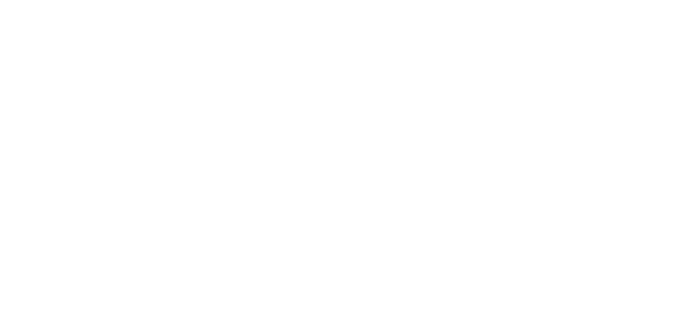
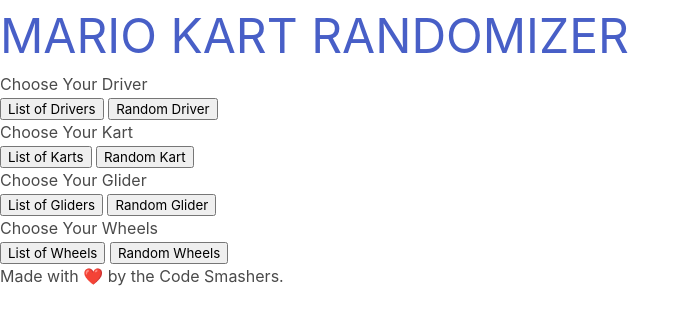
Before and after one commit to stewk033/mario-kart-randomizer, a plain HTML site: page index.html in a window 1280 px wide. Shown: the whole page, without its empty margins (0-690 px from the left). Drawn offline with nearby package versions, Linux system fonts and the light colour scheme; no server answers.

Commit message:
updated html file with correct code and connected different api

```diff
--- a/assets/js/script.js
+++ b/assets/js/script.js
@@ -13,10 +13,9 @@
  .then(json => console.log(json));
 
  // Other API - IN PROGRESS
-
  var request = new XMLHttpRequest()
 
-request.open('GET', 'https://discord.com/api', true)
+ request.open('GET', 'https://ghibliapi.herokuapp.com/films', true)
  request.onload = function () {
    // Begin accessing JSON data here
    var data = JSON.parse(this.response)
--- a/index.html
+++ b/index.html
@@ -1,4 +1,48 @@
-<script>
-console.log(localStorage);
-localStorage.getItem("character");
-</script>
+<!DOCTYPE html>
+<html lang="en">
+<head>
+    <meta charset="UTF-8">
+    <meta http-equiv="X-UA-Compatible" content="IE=edge">
+    <meta name="viewport" content="width=device-width, initial-scale=1.0">
+    <link rel="icon" type="image/png" href="assets/images/controller.png">
+    <title>Mario Kart Randomizer</title>
+    <link rel="stylesheet" href="https://cdn.jsdelivr.net/npm/bulma@0.9.3/css/bulma.min.css">
+    <link rel="stylesheet" href="assets/css/style.css">
+</head>
+<body>
+    <header>
+        <h1 class="is-size-1 is-uppercase">
+          <a>Mario Kart Randomizer</a>
+        </h1>
+        <div>
+            <h2>Choose Your Driver</h2>
+            <button>List of Drivers</button>
+            <button>Random Driver</button>
+        </div>
+        <div>
+            <h2>Choose Your Kart</h2>
+            <button>List of Karts</button>
+            <button>Random Kart</button>
+        </div>
+        <div>
+            <h2>Choose Your Glider</h2>
+            <button>List of Gliders</button>
+            <button>Random Glider</button>
+        </div>
+        <div>
+            <h2>Choose Your Wheels</h2>
+            <button>List of Wheels</button>
+            <button>Random Wheels</button>
+        </div>
+    </header>
+
+    <footer>
+        <h2>Made with ❤️ by the Code Smashers.</h2>
+        <div>
+
+        </div>
+    </footer>
+    <script src="assets/js/script.js"></script>
+
+</body>
+</html>
```
Lines whose indentation alone changed are shown as unchanged.
